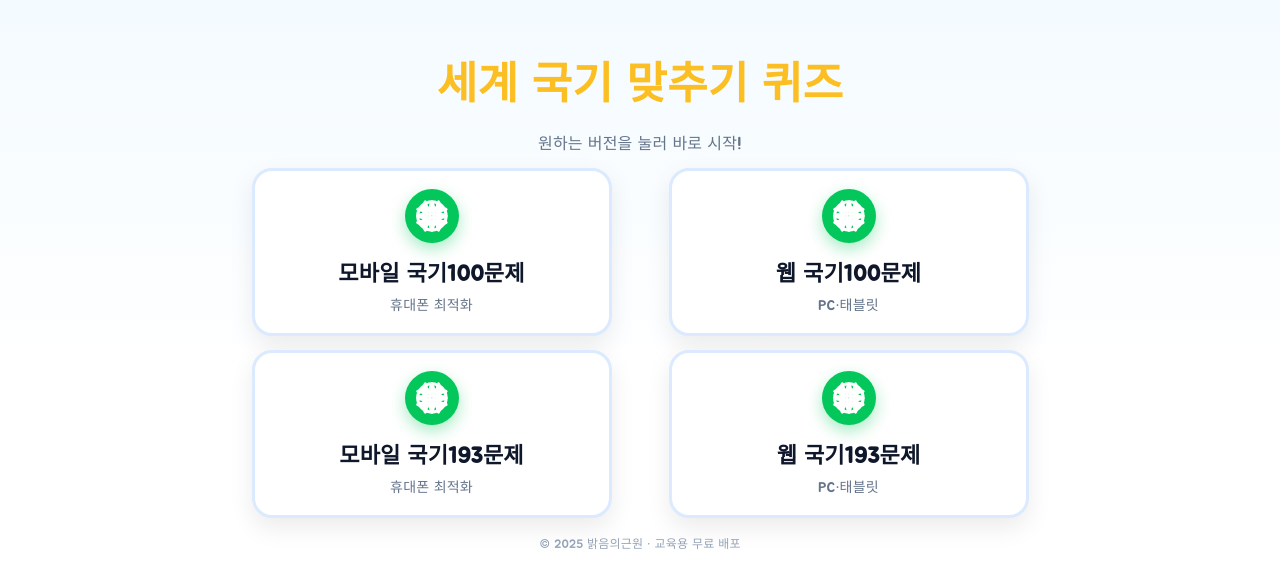
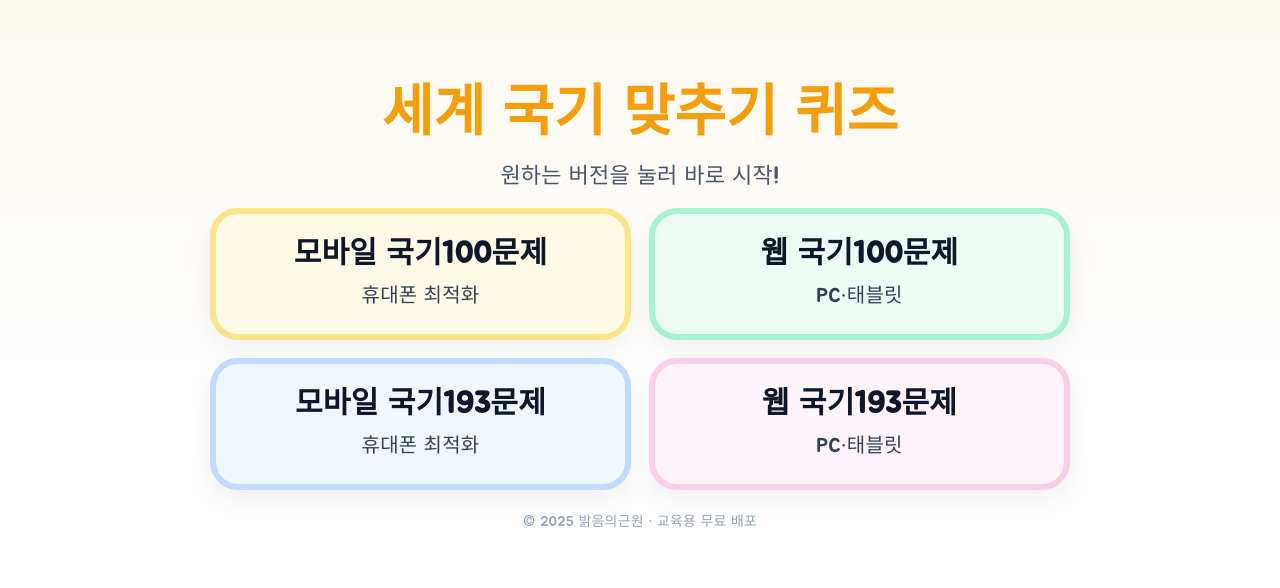
Before and after one commit to xmoonsb/xm, a plain HTML site: page index.html in a window 1280 px wide. Shown: the part 102-690 px from the top of the page. Drawn offline with Linux system fonts and the light colour scheme.

Commit message:
Update index.html

```diff
--- a/index.html
+++ b/index.html
@@ -5,94 +5,123 @@
   <meta name="viewport" content="width=device-width, initial-scale=1, viewport-fit=cover" />
   <title>세계 국기 맞추기 퀴즈 – 시작하기</title>
   <meta name="theme-color" content="#fbbf24" />
+  <!-- 큰 가독성 폰트 -->
   <link rel="preconnect" href="https://fonts.googleapis.com">
   <link rel="preconnect" href="https://fonts.gstatic.com" crossorigin>
   <link href="https://fonts.googleapis.com/css2?family=Jua&display=swap" rel="stylesheet">
 
   <style>
     :root{
-      --bg1:#f0f9ff; --bg2:#ffffff;
-      --text:#0f172a; --muted:#64748b;
-      --brand:#03C75A; --accent:#fbbf24;
-      --card:#ffffff; --border:#dbeafe;
-      --shadow:0 10px 24px rgba(0,0,0,.08);
+      --bg1:#fff7ed;  /* warm background */
+      --bg2:#ffffff;
+      --text:#0f172a;
+      --muted:#475569;
+      --brand:#03C75A;
+      --card:#ffffff;
+      --shadow:0 10px 28px rgba(0,0,0,.06);
+
+      /* 카드 개별 색상(유아 친화 파스텔) */
+      --c1:#fde68a;   /* 노랑 */
+      --c2:#a7f3d0;   /* 민트 */
+      --c3:#bfdbfe;   /* 하늘 */
+      --c4:#fbcfe8;   /* 핑크 */
+      --c-text:#0f172a;
     }
+
     *{box-sizing:border-box; -webkit-tap-highlight-color:transparent}
     html,body{height:100%}
     body{
-      margin:0; display:flex; align-items:center; justify-content:center;
+      margin:0; padding:24px 16px max(24px, env(safe-area-inset-bottom));
+      display:flex; align-items:center; justify-content:center; text-align:center;
       background:linear-gradient(180deg,var(--bg1) 0%,var(--bg2) 60%);
-      color:var(--text); font-family:"Jua","Noto Sans KR",-apple-system,BlinkMacSystemFont,"Segoe UI",Roboto,Arial,sans-serif;
-      letter-spacing:.2px; text-align:center;
-      padding:24px 16px;
+      color:var(--text);
+      font-family:"Jua","Noto Sans KR",-apple-system,BlinkMacSystemFont,"Segoe UI",Roboto,Arial,sans-serif;
+      letter-spacing:.2px;
     }
-    .wrap{width:100%; max-width:820px}
+
+    .wrap{width:100%; max-width:860px}
+
+    /* 헤더 */
     h1{
-      margin:4px 0 16px; font-size:clamp(28px,7vw,44px);
-      color:var(--accent); text-shadow:0 1px 0 rgba(255,255,255,.85);
+      margin:0 0 8px;
+      font-size:clamp(34px, 9vw, 56px);  /* 아주 큰 타이틀 */
+      color:#f59e0b;                      /* 따뜻한 노랑 */
+      text-shadow:0 2px 0 rgba(255,255,255,.9);
     }
-    .subtitle{color:var(--muted); font-size:clamp(14px,3.6vw,16px); margin-bottom:14px}
+    .subtitle{
+      margin:0 0 18px;
+      color:var(--muted);
+      font-size:clamp(16px, 4.8vw, 22px);
+    }
+
+    /* 버튼 그리드 */
     .grid{
-      display:grid; gap:14px;
-      grid-template-columns:repeat(2,minmax(0,1fr));
-      justify-items:center; align-items:stretch;
+      display:grid; gap:18px;
+      grid-template-columns:repeat(1,minmax(0,1fr)); /* 한 줄씩: 큰 터치영역 */
+      justify-items:center;
     }
-    @media (max-width:520px){ .grid{grid-template-columns:1fr} }
+    @media (min-width:760px){ .grid{ grid-template-columns:repeat(2,minmax(0,1fr)); } }
 
+    /* 카드 버튼 (유아 폴리시: 큰 터치, 둥근, 고대비, 액티브 피드백) */
     .card{
-      width:100%; max-width:360px; padding:18px 16px;
-      border-radius:20px; border:3px solid var(--border); background:var(--card);
+      width:100%; max-width:720px; min-height:132px; /* 터치영역↑ */
+      padding:22px 18px;
+      border-radius:28px;
+      background:var(--card);
       box-shadow:var(--shadow);
-      text-decoration:none; color:inherit; cursor:pointer; display:flex; flex-direction:column; align-items:center; gap:6px;
-      transition:transform .08s ease, box-shadow .12s ease;
+      text-decoration:none; color:var(--c-text);
+      display:flex; flex-direction:column; align-items:center; justify-content:center; gap:8px;
+      border:6px solid transparent;     /* 색 보더는 각 카드에서 지정 */
+      transition:transform .06s ease, box-shadow .12s ease;
+      outline:none;
     }
     .card:active{ transform:scale(.98) }
-    .card b{ font-size:clamp(18px,4.6vw,22px) }
-    .card small{ color:var(--muted); font-size:clamp(12px,3.4vw,14px) }
+    .card:focus-visible{ box-shadow:0 0 0 6px rgba(59,130,246,.35); }
 
-    .globe{
-      width:54px; height:54px; border-radius:50%;
-      background:var(--brand); display:grid; place-items:center; margin-bottom:6px;
-      box-shadow:0 6px 16px rgba(3,199,90,.35);
+    /* 라벨 */
+    .card b{ font-size:clamp(22px, 6.2vw, 30px); line-height:1.12 }
+    .card small{ color:#334155; font-size:clamp(16px, 4.6vw, 20px) }
+
+    /* 카드 색상 변형 */
+    .c1{ border-color:var(--c1); background:color-mix(in srgb, var(--c1) 22%, white) }
+    .c2{ border-color:var(--c2); background:color-mix(in srgb, var(--c2) 22%, white) }
+    .c3{ border-color:var(--c3); background:color-mix(in srgb, var(--c3) 22%, white) }
+    .c4{ border-color:var(--c4); background:color-mix(in srgb, var(--c4) 22%, white) }
+
+    /* color-mix 미지원 브라우저 대비(안전) */
+    @supports not (background: color-mix(in srgb, red 50%, white)) {
+      .c1{ background:#fff7cc }
+      .c2{ background:#e6fff4 }
+      .c3{ background:#eaf4ff }
+      .c4{ background:#ffeaf6 }
     }
-    .globe svg{ width:70%; height:70% }
-    footer{ margin-top:16px; color:#94a3b8; font-size:12px }
+
+    footer{ margin-top:20px; color:#94a3b8; font-size:14px }
+    @media (prefers-reduced-motion: reduce){ .card{ transition:none } }
   </style>
 </head>
 <body>
   <div class="wrap" role="main">
     <h1>세계 국기 맞추기 퀴즈</h1>
-    <div class="subtitle">원하는 버전을 눌러 바로 시작!</div>
+    <p class="subtitle">원하는 버전을 눌러 바로 시작!</p>
 
     <div class="grid" aria-label="버전 선택">
-      <a class="card" href="./flags-100-mobile.html?v=7">
-        <span class="globe" aria-hidden="true">
-          <svg viewBox="0 0 24 24" fill="none"><circle cx="12" cy="12" r="9" stroke="#fff" stroke-width="2"/><ellipse cx="12" cy="12" rx="9" ry="1.2" stroke="#fff" stroke-width="2"/><ellipse cx="12" cy="7.8" rx="9" ry="1" stroke="#fff" stroke-width="2"/><ellipse cx="12" cy="16.2" rx="9" ry="1" stroke="#fff" stroke-width="2"/><ellipse cx="12" cy="12" rx="1.2" ry="9" stroke="#fff" stroke-width="2"/><ellipse cx="7.8" cy="12" rx="1" ry="9" stroke="#fff" stroke-width="2"/><ellipse cx="16.2" cy="12" rx="1" ry="9" stroke="#fff" stroke-width="2"/></svg>
-        </span>
+      <a class="card c1" href="./flags-100-mobile.html?v=8" role="button" aria-label="모바일 국기 백 문제 시작">
         <b>모바일 국기100문제</b>
         <small>휴대폰 최적화</small>
       </a>
 
-      <a class="card" href="./flags-100-web.html?v=7">
-        <span class="globe" aria-hidden="true">
-          <svg viewBox="0 0 24 24" fill="none"><circle cx="12" cy="12" r="9" stroke="#fff" stroke-width="2"/><ellipse cx="12" cy="12" rx="9" ry="1.2" stroke="#fff" stroke-width="2"/><ellipse cx="12" cy="7.8" rx="9" ry="1" stroke="#fff" stroke-width="2"/><ellipse cx="12" cy="16.2" rx="9" ry="1" stroke="#fff" stroke-width="2"/><ellipse cx="12" cy="12" rx="1.2" ry="9" stroke="#fff" stroke-width="2"/><ellipse cx="7.8" cy="12" rx="1" ry="9" stroke="#fff" stroke-width="2"/><ellipse cx="16.2" cy="12" rx="1" ry="9" stroke="#fff" stroke-width="2"/></svg>
-        </span>
+      <a class="card c2" href="./flags-100-web.html?v=8" role="button" aria-label="웹 국기 백 문제 시작">
         <b>웹 국기100문제</b>
         <small>PC·태블릿</small>
       </a>
 
-      <a class="card" href="./flags-193-mobile.html?v=7">
-        <span class="globe" aria-hidden="true">
-          <svg viewBox="0 0 24 24" fill="none"><circle cx="12" cy="12" r="9" stroke="#fff" stroke-width="2"/><ellipse cx="12" cy="12" rx="9" ry="1.2" stroke="#fff" stroke-width="2"/><ellipse cx="12" cy="7.8" rx="9" ry="1" stroke="#fff" stroke-width="2"/><ellipse cx="12" cy="16.2" rx="9" ry="1" stroke="#fff" stroke-width="2"/><ellipse cx="12" cy="12" rx="1.2" ry="9" stroke="#fff" stroke-width="2"/><ellipse cx="7.8" cy="12" rx="1" ry="9" stroke="#fff" stroke-width="2"/><ellipse cx="16.2" cy="12" rx="1" ry="9" stroke="#fff" stroke-width="2"/></svg>
-        </span>
+      <a class="card c3" href="./flags-193-mobile.html?v=8" role="button" aria-label="모바일 국기 백구십삼 문제 시작">
         <b>모바일 국기193문제</b>
         <small>휴대폰 최적화</small>
       </a>
 
-      <a class="card" href="./flags-193-web.html?v=7">
-        <span class="globe" aria-hidden="true">
-          <svg viewBox="0 0 24 24" fill="none"><circle cx="12" cy="12" r="9" stroke="#fff" stroke-width="2"/><ellipse cx="12" cy="12" rx="9" ry="1.2" stroke="#fff" stroke-width="2"/><ellipse cx="12" cy="7.8" rx="9" ry="1" stroke="#fff" stroke-width="2"/><ellipse cx="12" cy="16.2" rx="9" ry="1" stroke="#fff" stroke-width="2"/><ellipse cx="12" cy="12" rx="1.2" ry="9" stroke="#fff" stroke-width="2"/><ellipse cx="7.8" cy="12" rx="1" ry="9" stroke="#fff" stroke-width="2"/><ellipse cx="16.2" cy="12" rx="1" ry="9" stroke="#fff" stroke-width="2"/></svg>
-        </span>
+      <a class="card c4" href="./flags-193-web.html?v=8" role="button" aria-label="웹 국기 백구십삼 문제 시작">
         <b>웹 국기193문제</b>
         <small>PC·태블릿</small>
       </a>
@@ -100,5 +129,14 @@
 
     <footer>© 2025 밝음의근원 · 교육용 무료 배포</footer>
   </div>
+
+<script>
+  /* 서비스워커는 v7으로 이미 무간섭 설정됨. 캐시 갱신을 위해 쿼리만 올림 */
+  if ("serviceWorker" in navigator) {
+    window.addEventListener("load", () => {
+      navigator.serviceWorker.register("./service-worker.js?v=7").catch(()=>{});
+    });
+  }
+</script>
 </body>
 </html>
```
